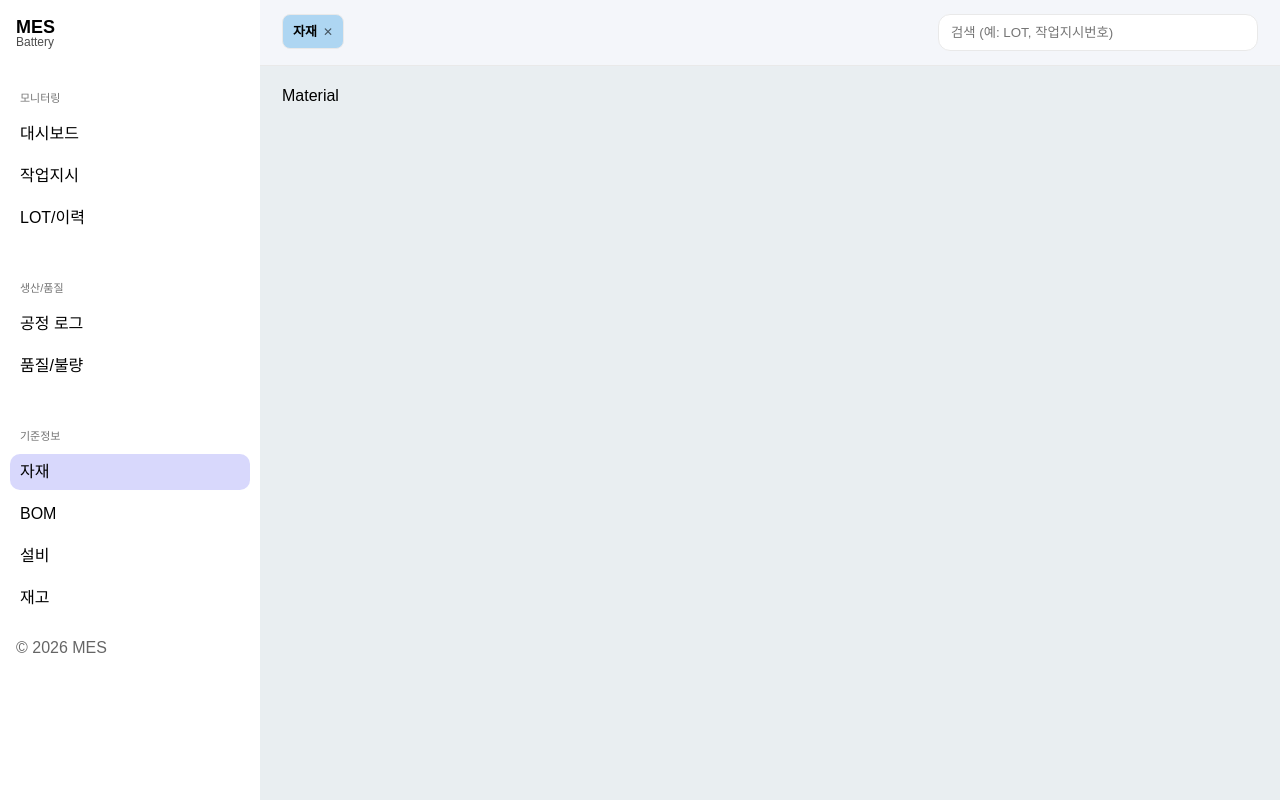
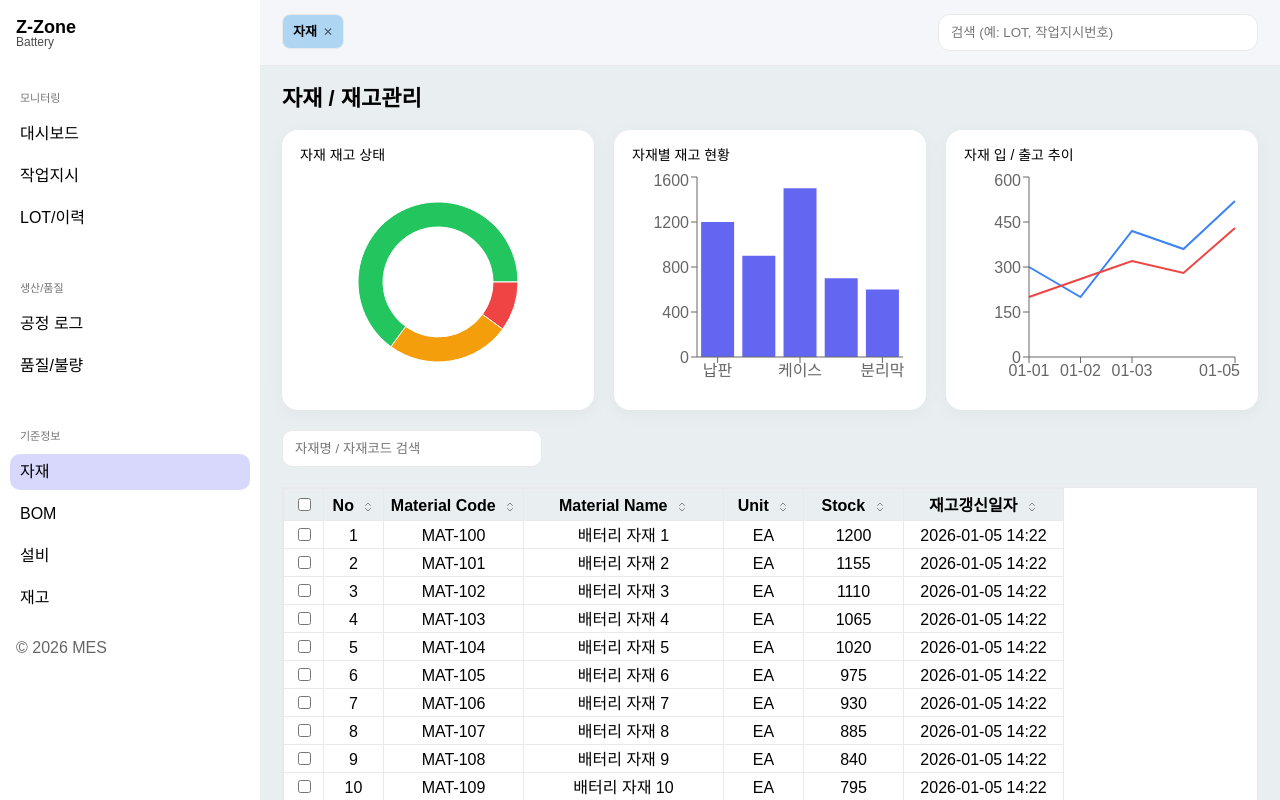
Before and after one commit to mes-team-2/React, a React (Create React App) app: page /mes/material in a window 1280 px wide. Shown: the top 800 px of the page. Built offline with nearby package versions, Linux system fonts and the light colour scheme.

Commit message:
자재/재고관리

```diff
--- a/package.json
+++ b/package.json
@@ -8,6 +8,7 @@
     "@testing-library/react": "^16.1.0",
     "@testing-library/user-event": "^13.2.1",
     "axios": "^1.13.2",
+    "lucide-react": "^0.562.0",
     "react": "^19.2.3",
     "react-dom": "^19.2.3",
     "react-icons": "^5.5.0",
--- /dev/null
+++ b/src/components/SearchBar.js
@@ -0,0 +1,47 @@
+import styled from "styled-components";
+
+/**
+ * @param {string} value - 검색어
+ * @param {Function} onChange - 검색어 변경 핸들러
+ * @param {string} placeholder - placeholder 텍스트
+ * @param {number} width - 입력창 너비(px)
+ */
+export default function SearchBar({
+  value,
+  onChange,
+  placeholder = "검색",
+  width = 260,
+}) {
+  return (
+    <Wrapper style={{ width }}>
+      <Input
+        type="text"
+        value={value}
+        onChange={(e) => onChange(e.target.value)}
+        placeholder={placeholder}
+      />
+    </Wrapper>
+  );
+}
+
+/* =========================
+   styled
+========================= */
+
+const Wrapper = styled.div`
+  display: flex;
+  align-items: center;
+`;
+
+const Input = styled.input`
+  width: 100%;
+  padding: 10px 12px;
+  border-radius: 10px;
+  border: 1px solid var(--border);
+  outline: none;
+
+  &:focus {
+    border-color: var(--main);
+    box-shadow: 0 0 0 3px rgba(99, 102, 241, 0.15);
+  }
+`;
--- a/src/components/SideBar.js
+++ b/src/components/SideBar.js
@@ -76,7 +76,7 @@ export default function SideBar() {
     <Shell>
       <Sidebar>
         <Brand>
-          <div className="logo">MES</div>
+          <div className="logo">Z-Zone</div>
           <div className="sub">Battery</div>
         </Brand>
 
--- a/src/components/TableStyle.js
+++ b/src/components/TableStyle.js
@@ -1,7 +1,6 @@
-import styled from 'styled-components';
-import React, { useState, useRef } from 'react';
-import { ChevronDown, ChevronUp, ChevronsUpDown } from 'lucide-react';
-
+import styled from "styled-components";
+import React, { useState, useRef } from "react";
+import { ChevronDown, ChevronUp, ChevronsUpDown } from "lucide-react";
 
 /**
  * @param {Array} data - 표시할 데이터
@@ -14,17 +13,19 @@ import { ChevronDown, ChevronUp, ChevronsUpDown } from 'lucide-react';
 const TableStyle = ({
   data = [],
   columns = [],
-  sortConfig,
-  onSort,
+  sortConfig = { key: null, direction: null },
+  onSort = () => {},
   selectedIds = [],
-  onSelectChange
+  onSelectChange,
 }) => {
-
   const [widths, setWidths] = useState(
-    columns.reduce((acc, col) => {
-      acc[col.key] = col.width || 150; // 기본 너비 150px
-      return acc;
-    }, { check: 40 }) // 체크박스 너비 기본 포함
+    columns.reduce(
+      (acc, col) => {
+        acc[col.key] = col.width || 150; // 기본 너비 150px
+        return acc;
+      },
+      { check: 40 }
+    ) // 체크박스 너비 기본 포함
   );
 
   const resizingColumn = useRef(null);
@@ -34,10 +35,10 @@ const TableStyle = ({
     resizingColumn.current = {
       column,
       startX: e.pageX,
-      startWidth: widths[column]
+      startWidth: widths[column],
     };
-    document.addEventListener('mousemove', onMouseMove);
-    document.addEventListener('mouseup', onMouseUp);
+    document.addEventListener("mousemove", onMouseMove);
+    document.addEventListener("mouseup", onMouseUp);
   };
 
   // 마우스 이동 시 실시간 너비 계산
@@ -46,23 +47,24 @@ const TableStyle = ({
     const { column, startX, startWidth } = resizingColumn.current;
     const newWidth = startWidth + (e.pageX - startX);
 
-    if (newWidth > 30) { // 최소 너비 제한
-      setWidths(prev => ({ ...prev, [column]: newWidth }));
+    if (newWidth > 30) {
+      // 최소 너비 제한
+      setWidths((prev) => ({ ...prev, [column]: newWidth }));
     }
   };
 
   // 마우스 떼면 이벤트 제거
   const onMouseUp = () => {
     resizingColumn.current = null;
-    document.removeEventListener('mousemove', onMouseMove);
-    document.removeEventListener('mouseup', onMouseUp);
+    document.removeEventListener("mousemove", onMouseMove);
+    document.removeEventListener("mouseup", onMouseUp);
   };
 
   // 전체 선택 체크박스 변경 핸들러
   const handleAllCheck = (e) => {
     if (e.target.checked) {
       // 현재 표시된 모든 데이터의 ID를 부모에게 전달함
-      const allIds = data.map(item => item.id);
+      const allIds = data.map((item) => item.id);
       onSelectChange(allIds);
     } else {
       // 선택 해제
@@ -74,7 +76,7 @@ const TableStyle = ({
   const handleSingleCheck = (id) => {
     if (selectedIds.includes(id)) {
       // 이미 선택된 경우 제거함
-      onSelectChange(selectedIds.filter(selectedId => selectedId !== id));
+      onSelectChange(selectedIds.filter((selectedId) => selectedId !== id));
     } else {
       // 선택되지 않은 경우 추가함
       onSelectChange([...selectedIds, id]);
@@ -82,22 +84,28 @@ const TableStyle = ({
   };
 
   const getSortIcon = (key) => {
-    const active = sortConfig.key === key;
+    const active = sortConfig?.key === key;
     return (
       <SortIconWrapper active={active}>
-        {active && sortConfig.direction === 'asc' ? <ChevronUp size={12} /> :
-         active && sortConfig.direction === 'desc' ? <ChevronDown size={12} /> :
-         <ChevronsUpDown size={12} />}
+        {active && sortConfig.direction === "asc" ? (
+          <ChevronUp size={12} />
+        ) : active && sortConfig.direction === "desc" ? (
+          <ChevronDown size={12} />
+        ) : (
+          <ChevronsUpDown size={12} />
+        )}
       </SortIconWrapper>
     );
   };
 
   return (
     <TableWrapper>
-      <StyledTable style={{ width: Object.values(widths).reduce((a, b) => a + b, 0) }}>
+      <StyledTable
+        style={{ width: Object.values(widths).reduce((a, b) => a + b, 0) }}
+      >
         <colgroup>
           <col style={{ width: widths.check }} />
-          {columns.map(col => (
+          {columns.map((col) => (
             <col key={col.key} style={{ width: widths[col.key] }} />
           ))}
         </colgroup>
@@ -109,12 +117,12 @@ const TableStyle = ({
                 onChange={handleAllCheck}
                 checked={data.length > 0 && selectedIds.length === data.length}
               />
-              <Resizer onMouseDown={(e) => onMouseDown(e, 'check')} />
+              <Resizer onMouseDown={(e) => onMouseDown(e, "check")} />
             </th>
-            {columns.map(col => (
+            {columns.map((col) => (
               <th
                 key={col.key}
-                className={col.required ? 'required' : ''}
+                className={col.required ? "required" : ""}
                 onClick={() => onSort(col.key)}
               >
                 {col.label} {getSortIcon(col.key)}
@@ -134,7 +142,7 @@ const TableStyle = ({
                     onChange={() => handleSingleCheck(item.id)}
                   />
                 </td>
-                {columns.map(col => (
+                {columns.map((col) => (
                   <td key={`${item.id}-${col.key}`}>{item[col.key]}</td>
                 ))}
               </tr>
@@ -146,7 +154,7 @@ const TableStyle = ({
           )}
         </tbody>
       </StyledTable>
-      </TableWrapper>
+    </TableWrapper>
   );
 };
 
@@ -175,8 +183,14 @@ const StyledTable = styled.table`
     cursor: pointer;
     user-select: none;
     white-space: nowrap;
-    &:hover { background: var(--background2) }
-    &.required::before { content: '*'; color: red; margin-right: 2px; }
+    &:hover {
+      background: var(--background2);
+    }
+    &.required::before {
+      content: "*";
+      color: red;
+      margin-right: 2px;
+    }
   }
 
   td {
@@ -199,12 +213,11 @@ const Resizer = styled.div`
   height: 100%;
   cursor: col-resize;
   z-index: 1;
-
 `;
 
 const SortIconWrapper = styled.span`
   display: inline-flex;
   margin-left: 4px;
   vertical-align: middle;
-  color: ${props => (props.active ? 'var(--main)' : 'var(--font2)')};
+  color: ${(props) => (props.active ? "var(--main)" : "var(--font2)")};
 `;
--- a/src/pages/Material.js
+++ b/src/pages/Material.js
@@ -1,9 +1,247 @@
-const Material = () => {
+import styled from "styled-components";
+import { useMemo, useState, useEffect } from "react";
+import Table from "../components/TableStyle";
+import SearchBar from "../components/SearchBar";
+import {
+  PieChart,
+  Pie,
+  Cell,
+  BarChart,
+  Bar,
+  LineChart,
+  Line,
+  XAxis,
+  YAxis,
+  Tooltip,
+  ResponsiveContainer,
+} from "recharts";
+
+/* =========================
+   색상
+========================= */
+const COLORS = ["#22c55e", "#f59e0b", "#ef4444"];
+
+export default function Material() {
+  /* =========================
+     상태
+  ========================= */
+  const [keyword, setKeyword] = useState("");
+  const [selectedIds, setSelectedIds] = useState([]);
+
+  /* =========================
+     차트 더미 데이터
+  ========================= */
+  const inventoryStatus = [
+    { name: "충분", value: 65 },
+    { name: "부족", value: 25 },
+    { name: "위험", value: 10 },
+  ];
+
+  const stockByMaterial = [
+    { name: "납판", stock: 1200 },
+    { name: "전해액", stock: 900 },
+    { name: "케이스", stock: 1500 },
+    { name: "터미널", stock: 700 },
+    { name: "분리막", stock: 600 },
+  ];
+
+  const txTrend = [
+    { date: "01-01", inbound: 300, outbound: 200 },
+    { date: "01-02", inbound: 200, outbound: 260 },
+    { date: "01-03", inbound: 420, outbound: 320 },
+    { date: "01-04", inbound: 360, outbound: 280 },
+    { date: "01-05", inbound: 520, outbound: 430 },
+  ];
+
+  /* =========================
+     테이블 컬럼
+  ========================= */
+  const columns = [
+    { key: "no", label: "No", width: 60 },
+    { key: "materialCode", label: "Material Code", width: 140 },
+    { key: "materialName", label: "Material Name", width: 200 },
+    { key: "unit", label: "Unit", width: 80 },
+    { key: "stock", label: "Stock", width: 100 },
+    { key: "updatedAt", label: "재고갱신일자", width: 160 },
+  ];
+
+  /* =========================
+     테이블 데이터
+  ========================= */
+  const tableData = useMemo(
+    () =>
+      Array.from({ length: 20 }).map((_, i) => ({
+        id: i + 1,
+        no: i + 1,
+        materialCode: `MAT-10${i}`,
+        materialName: `배터리 자재 ${i + 1}`,
+        unit: "EA",
+        stock: 1200 - i * 45,
+        updatedAt: "2026-01-05 14:22",
+      })),
+    []
+  );
+
+  /* =========================
+     실시간 검색
+  ========================= */
+  const filteredData = useMemo(() => {
+    if (!keyword.trim()) return tableData;
+    const lower = keyword.toLowerCase();
+    return tableData.filter(
+      (row) =>
+        row.materialCode.toLowerCase().includes(lower) ||
+        row.materialName.toLowerCase().includes(lower)
+    );
+  }, [keyword, tableData]);
+
+  useEffect(() => {
+    setSelectedIds([]);
+  }, [keyword]);
+
   return (
-    <>
-      <p>Material</p>
-    </>
+    <Wrapper>
+      <Header>
+        <h2>자재 / 재고관리</h2>
+      </Header>
+
+      {/* ===== 차트 영역 ===== */}
+      <ChartGrid>
+        <Card>
+          <h4>자재 재고 상태</h4>
+          <ChartBox>
+            <ResponsiveContainer>
+              <PieChart>
+                <Pie
+                  data={inventoryStatus}
+                  dataKey="value"
+                  innerRadius={55}
+                  outerRadius={80}
+                  focusable={false}
+                  activeShape={null}
+                >
+                  {inventoryStatus.map((_, i) => (
+                    <Cell key={i} fill={COLORS[i]} />
+                  ))}
+                </Pie>
+                <Tooltip />
+              </PieChart>
+            </ResponsiveContainer>
+          </ChartBox>
+        </Card>
+
+        <Card>
+          <h4>자재별 재고 현황</h4>
+          <ChartBox>
+            <ResponsiveContainer>
+              <BarChart data={stockByMaterial}>
+                <XAxis dataKey="name" />
+                <YAxis />
+                <Tooltip />
+                <Bar dataKey="stock" fill="#6366f1" focusable={false} />
+              </BarChart>
+            </ResponsiveContainer>
+          </ChartBox>
+        </Card>
+
+        <Card>
+          <h4>자재 입 / 출고 추이</h4>
+          <ChartBox>
+            <ResponsiveContainer>
+              <LineChart data={txTrend}>
+                <XAxis dataKey="date" />
+                <YAxis />
+                <Tooltip />
+                <Line
+                  dataKey="inbound"
+                  stroke="#3b82f6"
+                  strokeWidth={2}
+                  dot={false}
+                  activeDot={false}
+                />
+                <Line
+                  dataKey="outbound"
+                  stroke="#ef4444"
+                  strokeWidth={2}
+                  dot={false}
+                  activeDot={false}
+                />
+              </LineChart>
+            </ResponsiveContainer>
+          </ChartBox>
+        </Card>
+      </ChartGrid>
+
+      {/* ===== 검색 ===== */}
+      <FilterBar>
+        <SearchBar
+          value={keyword}
+          onChange={setKeyword}
+          placeholder="자재명 / 자재코드 검색"
+        />
+      </FilterBar>
+
+      {/* ===== 테이블 ===== */}
+      <Table
+        columns={columns}
+        data={filteredData}
+        selectedIds={selectedIds}
+        onSelectChange={setSelectedIds}
+      />
+    </Wrapper>
   );
-};
+}
 
-export default Material;
+/* =========================
+   styled
+========================= */
+
+const Wrapper = styled.div`
+  display: flex;
+  flex-direction: column;
+  gap: 20px;
+`;
+
+const Header = styled.div`
+  h2 {
+    font-size: 22px;
+    font-weight: 700;
+  }
+`;
+
+const ChartGrid = styled.div`
+  display: grid;
+  grid-template-columns: repeat(3, 1fr);
+  gap: 20px;
+
+  @media (max-width: 1200px) {
+    grid-template-columns: 1fr;
+  }
+`;
+
+const Card = styled.div`
+  background: white;
+  border-radius: 16px;
+  padding: 18px;
+  box-shadow: 0 4px 20px rgba(0, 0, 0, 0.04);
+
+  h4 {
+    font-size: 14px;
+    margin-bottom: 10px;
+  }
+`;
+
+const ChartBox = styled.div`
+  height: 220px;
+
+  svg:focus,
+  svg *:focus {
+    outline: none;
+  }
+`;
+
+const FilterBar = styled.div`
+  display: flex;
+  justify-content: space-between;
+  align-items: center;
+`;
```
Also changed, not shown: src/components/GlobalStyle.js (+7 -0 lines), 1 other file (tests, documents, lock files or other folders).
